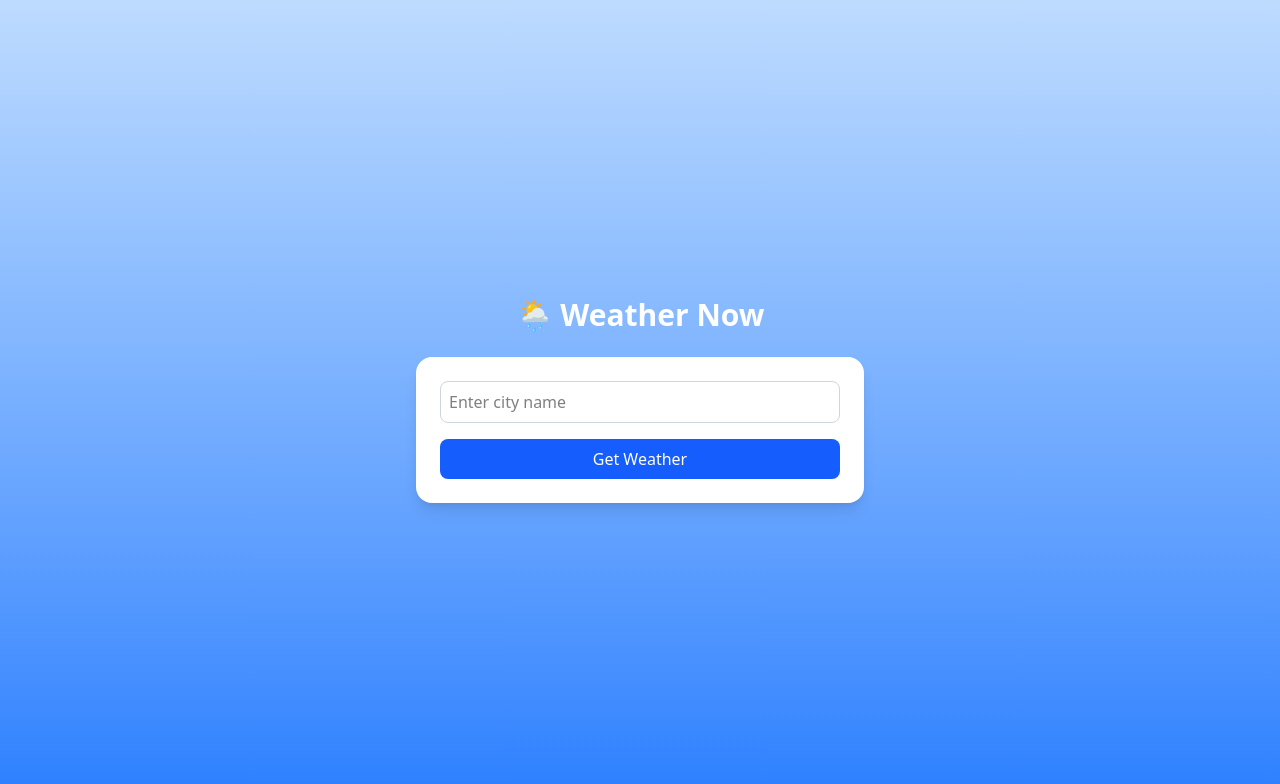
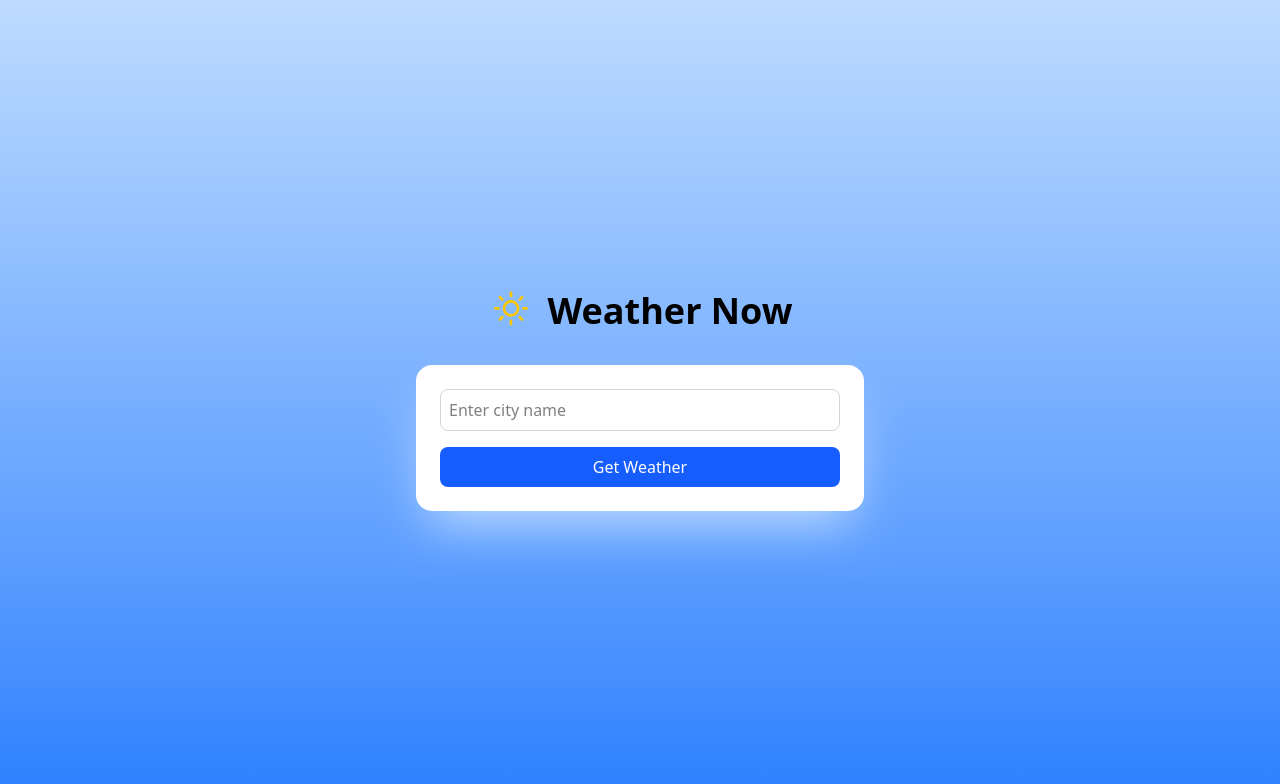
Before and after one commit to Prasenjit20000/Weather-App, a React (Vite) app in the folder weather-now/: page / in a window 1280 px wide. Shown: the top 784 px of the page. Built offline with nearby package versions, Linux system fonts and the light colour scheme.

Commit message:
add icons, loader feature, enter button for search

```diff
--- a/weather-now/package.json
+++ b/weather-now/package.json
@@ -13,6 +13,7 @@
     "@tailwindcss/vite": "^4.1.16",
     "react": "^19.1.1",
     "react-dom": "^19.1.1",
+    "react-icons": "^5.5.0",
     "tailwindcss": "^4.1.16"
   },
   "devDependencies": {
--- a/weather-now/src/components/Home.jsx
+++ b/weather-now/src/components/Home.jsx
@@ -1,4 +1,7 @@
 import React, { useEffect, useState } from 'react'
+import { WiThermometer, WiStrongWind, WiDaySunny, WiCloudy } from "react-icons/wi";
+import { FiRefreshCw } from "react-icons/fi";
+import { FaSpinner } from "react-icons/fa";
 
 const Home = () => {
     const [city, setCity] = useState("");
@@ -6,7 +9,7 @@ const Home = () => {
     // const [isExist,setIsExist] = useState(false);
     // const [country,setCountry] = useState("");
     const [error, setError] = useState("");
-
+    const [loading, setLoading] = useState(false);
 
     // for persistent data
     useEffect(() => {
@@ -19,11 +22,17 @@ const Home = () => {
         }
     }, []);
     const fetchWeather = async () => {
+        if (!city.trim()) {
+            setError("Please enter a city name!");
+            return;
+        }
         try {
             // add because after fetching a result user try to fetch another at that time
             // all the previous data will erased
             setError("");
             setWeather(null);
+            // start the loader for the button
+            setLoading(true);
 
             // 1. user enter the city then first we find the coodinates using this api
             const geoResponse = await fetch(
@@ -39,6 +48,9 @@ const Home = () => {
 
             // 2. if given city exist then get the coordinates
             const { latitude, longitude, name, country } = geoData.results[0];
+            // const { latitude, longitude, name, country } = geoData.results.sort(
+            //     (a, b) => (b.population || 0) - (a.population || 0)
+            // )[0];
             // setCity(name);
             // setCountry(country);
 
@@ -61,6 +73,9 @@ const Home = () => {
         } catch (error) {
             setError("Failed to fetch weather data.");
         }
+        finally {
+            setLoading(false);
+        }
     };
 
     const resetInput = () => {
@@ -70,14 +85,31 @@ const Home = () => {
         localStorage.removeItem("city");
         localStorage.removeItem("weather");
     };
+
+    const getWeatherIcon = (code) => {
+        if (code === 0) return <WiDaySunny className="text-yellow-400 text-7xl" />;
+        if (code >= 1 && code <= 3)
+            return <WiCloudy className="text-gray-400 text-7xl" />;
+        return <WiDaySunny className="text-blue-400 text-7xl" />;
+    };
+
     return (
-        <div className="min-h-screen bg-gradient-to-b from-blue-200 to-blue-500 flex flex-col items-center justify-center p-4">
-            <h1 className="text-3xl font-bold text-white mb-6">🌦️ Weather Now</h1>
-            <div className="bg-white rounded-2xl shadow-lg p-6 w-full max-w-md">
+        <div className="min-h-screen bg-gradient-to-b from-blue-200 to-blue-500 flex flex-col items-center justify-center px-4 py-8">
+            <h1 className="text-4xl font-bold text-white mb-8 flex items-center justify-center gap-3">
+                <WiDaySunny className="text-yellow-400 text-5xl -mt-1" />
+                <span className='text-black'>Weather Now</span>
+            </h1>
+
+            <div className="bg-white rounded-2xl shadow-2xl shadow-blue-200 p-6 w-full max-w-md">
                 {
                     !weather &&
                     (
-                        <div>
+                        <form
+                            onSubmit={(e) => {
+                                e.preventDefault(); // prevent page reload
+                                fetchWeather();
+                            }}
+                        >
                             <input
                                 type="text"
                                 placeholder="Enter city name"
@@ -85,13 +117,31 @@ const Home = () => {
                                 onChange={(e) => setCity(e.target.value)}
                                 className="w-full border border-gray-300 rounded-lg p-2 mb-4 focus:outline-none focus:ring-2 focus:ring-blue-400"
                             />
-                            <button
-                                onClick={fetchWeather}
+
+                            {/* <button
+                                type="submit"
                                 className="w-full bg-blue-600 text-white py-2 rounded-lg hover:bg-blue-700 transition"
                             >
                                 Get Weather
+                            </button> */}
+                            <button
+                                type="submit"
+                                disabled={loading}
+                                className={`w-full text-white py-2 rounded-lg transition ${loading
+                                    ? "bg-blue-400 cursor-not-allowed"
+                                    : "bg-blue-600 hover:bg-blue-700"
+                                    }`}
+                            >
+                                {loading ? (
+                                    <div className="flex items-center justify-center gap-2">
+                                        <FaSpinner className="animate-spin text-xl" />
+                                        <span>Loading...</span>
+                                    </div>
+                                ) : (
+                                    "Get Weather"
+                                )}
                             </button>
-                        </div>
+                        </form>
                     )
                 }
 
@@ -105,17 +155,25 @@ const Home = () => {
                 {weather && (
                     <div className="mt-6 text-center">
                         <h2 className="text-2xl font-semibold">{weather.city}</h2>
-                        <p className="text-lg mt-2">🌡️ {weather.temperature}°C</p>
-                        <p className="text-lg">💨 {weather.windspeed} km/h</p>
-                        <p className="text-sm text-gray-500 mt-2">
-                            Last updated: {new Date(weather.time).toLocaleString()}
-                        </p>
+
+                        <div className="flex flex-col items-center mt-4">
+                            {getWeatherIcon(weather.weathercode)}
+                            <p className="flex items-center gap-2 text-lg mt-2">
+                                <WiThermometer className="text-3xl text-red-500" /> {weather.temperature}°C
+                            </p>
+                            <p className="flex items-center gap-2 text-lg">
+                                <WiStrongWind className="text-3xl text-blue-500" /> {weather.windspeed} km/h
+                            </p>
+                            <p className="text-sm text-gray-500 mt-2">
+                                Last updated: {new Date(weather.time).toLocaleString()}
+                            </p>
+                        </div>
 
                         <button
                             onClick={resetInput}
-                            className="mt-5 bg-gray-300 text-gray-800 px-4 py-2 rounded-lg hover:bg-gray-400 transition"
+                            className="mt-5 flex items-center justify-center gap-2 bg-gray-300 text-gray-800 px-4 py-2 rounded-lg hover:bg-gray-400 transition"
                         >
-                            Reset
+                            <FiRefreshCw /> Reset
                         </button>
                     </div>
                 )}
```
Also changed, not shown: 1 other file (tests, documents, lock files or other folders).
